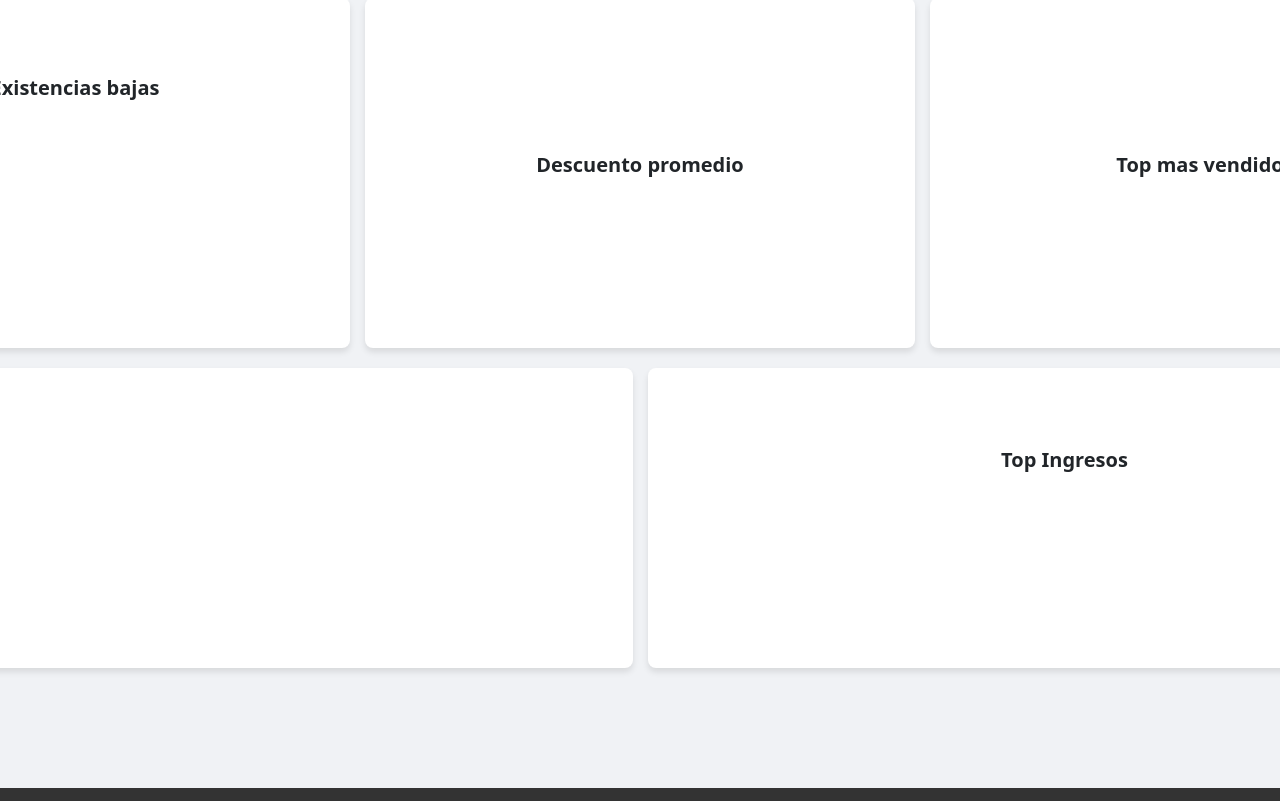
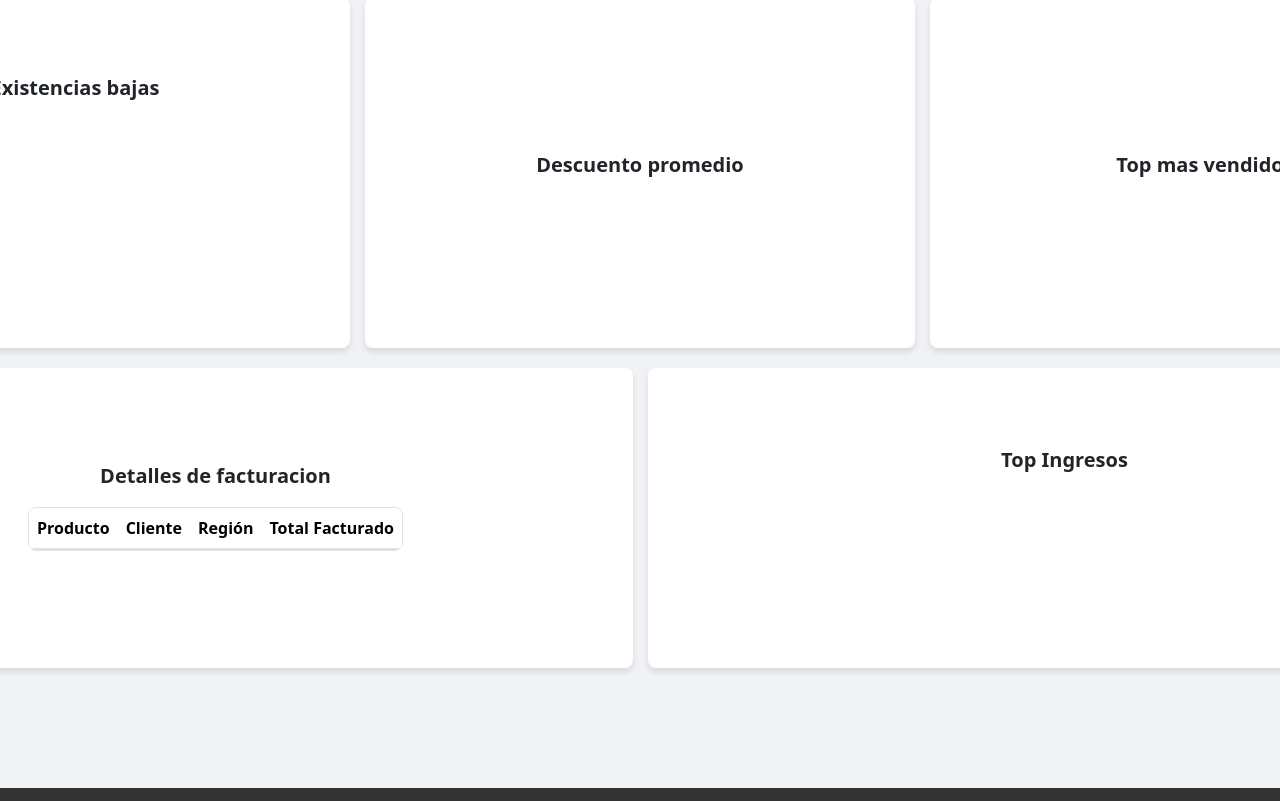
Before and after one commit to EstefeenSandoval/MAMBAsneakersDB, a plain HTML site: page pages/producto.html in a window 1280 px wide. Shown: the part 210-1011 px from the top of the page. Drawn offline with nearby package versions, Linux system fonts and the light colour scheme; no server answers.

Commit message:
Consulta Detalles de facturacion

```diff
--- a/js/producto.js
+++ b/js/producto.js
@@ -122,7 +122,7 @@ async function queryThree() {
                     responsive: true,
                     plugins: {
                         legend: {
-                            position: 'right', // Muestra la leyenda a la derecha
+                            position: 'right',
                         },
                         tooltip: {
                             callbacks: {
@@ -159,112 +159,83 @@ async function queryFour() {
     }
 }
 
+async function queryFive() {
+    try {
+        const response = await fetch('http://localhost:3000/products/getBillings');
+        if (response.ok) {
+            const data = await response.json();
+            console.log('Datos recibidos:', data);
 
+            // Llenar la tabla
+            const tableBody = document.querySelector('#facturacionTable tbody');
+            tableBody.innerHTML = data.map(row => {
+                const totalFacturado = Number(row.TotalFacturado) || 0; // Convierte a número o asigna 0 si es inválido
+                // Formatear como moneda con comas y puntos
+                const formattedTotal = totalFacturado.toLocaleString('en-US', {
+                    style: 'currency',
+                    currency: 'USD'
+                });
+                return `
+                    <tr>
+                        <td>${row.Producto}</td>
+                        <td>${row.Cliente}</td>
+                        <td>${row.Region}</td>
+                        <td>${formattedTotal}</td>
+                    </tr>
+                `;
+            }).join('');
 
-queryOne();
-queryTwo();
-queryThree();
-queryFour();
+            // Preparar datos para gráficos
+            const regions = [...new Set(data.map(item => item.Region))];
+            const totalByRegion = regions.map(region => {
+                return data
+                    .filter(item => item.Region === region)
+                    .reduce((sum, item) => sum + item.TotalFacturado, 0);
+            });
 
-const ctx3 = document.getElementById('myLineChart').getContext('2d');
-
-// Crear la gráfica de líneas
-const myLineChart = new Chart(ctx3, {
-    type: 'line', // Tipo de gráfica de línea
+            // Crear gráfico de pastel
+            const ctx = document.getElementById('regionChart').getContext('2d');
+            new Chart(ctx, {
+                type: 'pie',
                 data: {
-        labels: ['Enero', 'Febrero', 'Marzo', 'Abril', 'Mayo', 'Junio', 'Julio'],
+                    labels: regions,
                     datasets: [{
-            label: 'Ventas 2024',
-            data: [30, 50, 45, 70, 60, 80, 90], // Valores para cada mes
-            borderColor: 'rgba(75, 192, 192, 1)',
-            backgroundColor: 'rgba(75, 192, 192, 0.2)',
-            borderWidth: 2,
-            tension: 0.3, // Curvatura de la línea
-            pointBackgroundColor: 'rgba(75, 192, 192, 1)',
-            pointBorderColor: '#fff',
-            pointBorderWidth: 2
+                        label: 'Facturación por Región',
+                        data: totalByRegion,
+                        backgroundColor: [
+                            'rgba(255, 99, 132, 0.6)',
+                            'rgba(54, 162, 235, 0.6)',
+                            'rgba(255, 206, 86, 0.6)',
+                            'rgba(75, 192, 192, 0.6)'
+                        ],
+                        borderColor: [
+                            'rgba(255, 99, 132, 1)',
+                            'rgba(54, 162, 235, 1)',
+                            'rgba(255, 206, 86, 1)',
+                            'rgba(75, 192, 192, 1)'
+                        ],
+                        borderWidth: 1
                     }]
                 },
                 options: {
                     responsive: true,
                     plugins: {
                         legend: {
-                position: 'top'
+                            position: 'right',
                         },
-            tooltip: {
-                enabled: true
-            }
-        },
-        scales: {
-            y: {
-                beginAtZero: true,
-                title: {
-                    display: true,
-                    text: 'Ventas (en miles)'
-                }
-            },
-            x: {
-                title: {
-                    display: true,
-                    text: 'Meses'
-                }
-            }
                     }
                 }
             });
-// Obtener el contexto del canvas
-const ctx4 = document.getElementById('myScatterChart').getContext('2d');
-
-// Crear la gráfica de dispersión
-const myScatterChart = new Chart(ctx4, {
-    type: 'scatter', // Tipo de gráfica de dispersión
-    data: {
-        datasets: [{
-            label: 'Muestra de Personas',
-            data: [
-                { x: 5, y: 80 },   // Edad: 5 años, Altura: 80 cm
-                { x: 10, y: 100 }, // Edad: 10 años, Altura: 100 cm
-                { x: 15, y: 140 },
-                { x: 20, y: 160 },
-                { x: 25, y: 170 },
-                { x: 30, y: 175 },
-                { x: 35, y: 173 },
-                { x: 40, y: 170 }
-            ],
-            backgroundColor: 'rgba(75, 192, 192, 0.6)',
-            borderColor: 'rgba(75, 192, 192, 1)',
-            pointRadius: 5
-        }]
-    },
-    options: {
-        responsive: true,
-        plugins: {
-            legend: {
-                position: 'top'
-            },
-            tooltip: {
-                enabled: true
+        } else {
+            console.error('Error en la respuesta del servidor.');
         }
-        },
-        scales: {
-            x: {
-                type: 'linear',
-                position: 'bottom',
-                title: {
-                    display: true,
-                    text: 'Edad (años)'
-                },
-                min: 0,
-                max: 50
-            },
-            y: {
-                title: {
-                    display: true,
-                    text: 'Altura (cm)'
-                },
-                min: 50,
-                max: 200
+    } catch (error) {
+        console.error('Error al obtener datos:', error);
     }
 }
-    }
-});
+
+queryOne();
+queryTwo();
+queryThree();
+queryFour();
+queryFive();
--- a/pages/producto.html
+++ b/pages/producto.html
@@ -115,7 +115,24 @@
         </div>
         <div id="two-cards">
             <div class="card-info-2">
-                <canvas id="myScatterChart" width="400" height="200"></canvas>
+                <div class="mb-4">
+                    <div><p style="font-size: 20px;"><b>Detalles de facturacion</b></p></div>
+                    <div style="max-height: 200px; overflow-y: auto; border: 1px solid #dee2e6; border-radius: 8px;">
+                        <table id="facturacionTable" class="table table-striped table-hover" style="margin: 0;">
+                            <thead style="position: sticky; top: 0; background-color: #ffffff; z-index: 1; border-bottom: 2px solid #dee2e6;">
+                                <tr>
+                                    <th>Producto</th>
+                                    <th>Cliente</th>
+                                    <th>Región</th>
+                                    <th>Total Facturado</th>
+                                </tr>
+                            </thead>
+                            <tbody>
+                                <!-- Aquí se llenan los datos dinámicamente -->
+                            </tbody>
+                        </table>
+                    </div>
+                </div>
             </div>
             <div class="card-info-2">
                 <div><p style="font-size: 20px;"><b>Top Ingresos</b></p></div>
```
Also changed, not shown: server/models/product.model.js (+30 -0 lines), server/routes/product.routes.js (+14 -0 lines). Lines whose indentation alone changed are shown as unchanged.
